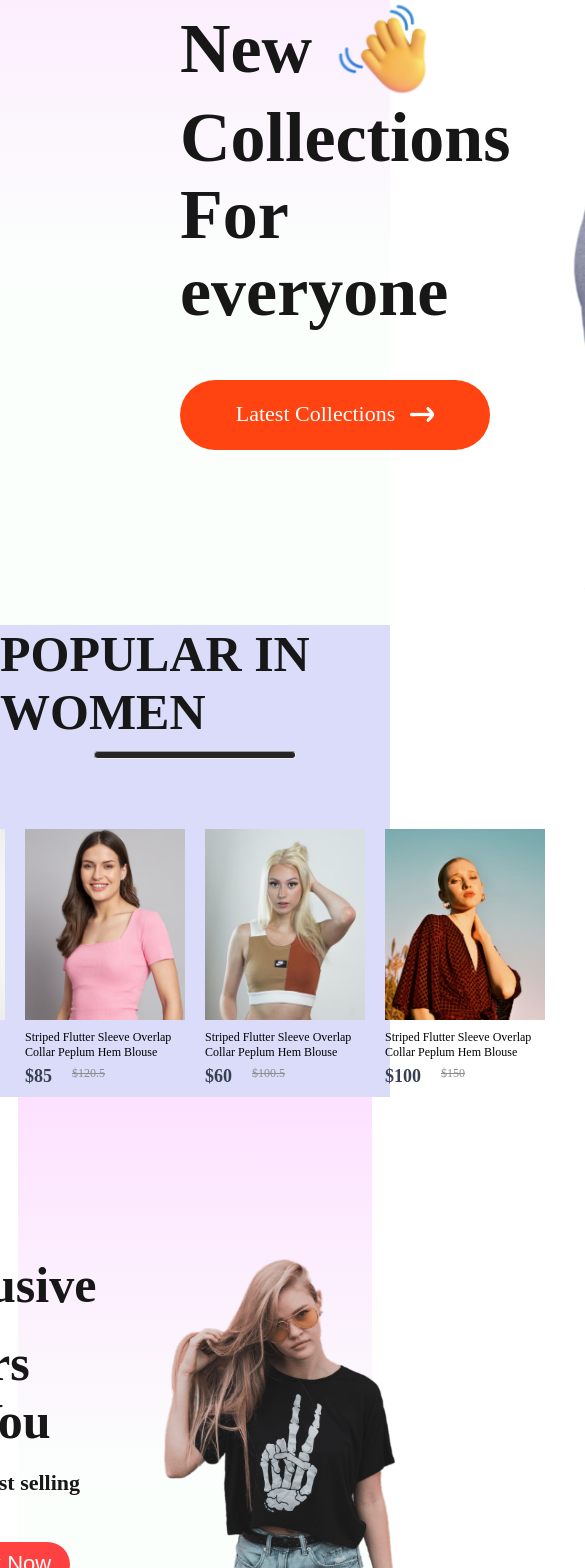
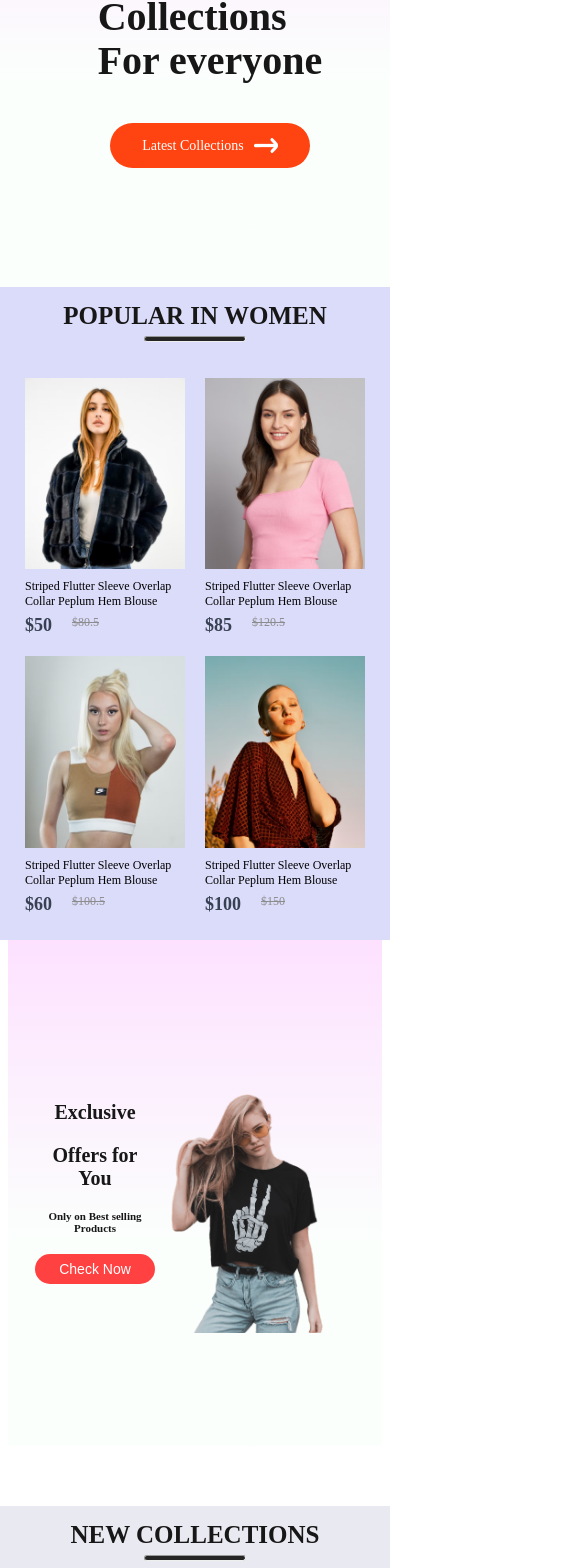
Before and after one commit to sarth-akvaish/Ecommerce_app, a React (Vite) app in the folder frontend/: page / in a window 390 px wide. Shown: the part 280-1848 px from the top of the page, 585 px wide, since content can reach past the window. Built offline with nearby package versions, Linux system fonts and the light colour scheme.

Commit message:
CSS fixes

```diff
--- a/frontend/src/App.css
+++ b/frontend/src/App.css
@@ -2,3 +2,6 @@
   margin: 0;
   padding: 0;
 }
+/* html,body{
+  max-width: 100%;
+} */
--- a/frontend/src/Components/Footer/Footer.css
+++ b/frontend/src/Components/Footer/Footer.css
@@ -59,3 +59,53 @@
   height: 3px;
   background: #c7c7c7;
 }
+
+@media (max-width: 800px) {
+  .footer {
+    gap: 20px;
+  }
+  .footer-logo {
+    gap: 10px;
+    align-items: end;
+  }
+  .footer-logo img {
+    width: 40px;
+  }
+  .footer-logo p {
+    font-size: 25px;
+  }
+  .footer-links {
+    font-size: 14px;
+    gap: 15px;
+  }
+  .footer-social-icons img {
+    width: 22px;
+  }
+  .footer-copyright {
+    font-size: 13px;
+  }
+}
+
+@media (max-width: 500px) {
+  .footer {
+    gap: 10px;
+    /* width: 100%; */
+  }
+  .footer-logo {
+    gap: 10px;
+    align-items: end;
+  }
+  .footer-logo img {
+    width: 40px;
+  }
+  .footer-logo p {
+    font-size: 25px;
+  }
+  .footer-links {
+    font-size: 14px;
+    gap: 15px;
+  }
+  .footer-social-icons img {
+    width: 22px;
+  }
+}
--- a/frontend/src/Components/Hero/Hero.css
+++ b/frontend/src/Components/Hero/Hero.css
@@ -2,6 +2,7 @@
   height: 100vh;
   background: linear-gradient(180deg, #fde1ff, #e1ffea22 60%);
   display: flex;
+  max-width: 100%;
 }
 
 .hero-left {
@@ -56,3 +57,120 @@
   justify-content: center;
   flex: 1;
 }
+
+@media (max-width: 1280px) {
+  .hero-left {
+    padding-left: 100px;
+    align-items: center;
+  }
+
+  .hero-left h2 {
+    font-size: 17px;
+  }
+
+  .hero-left p {
+    font-size: 50px;
+  }
+
+  .hand-hand-icon img {
+    width: 80px;
+  }
+
+  .hero-latest-btn {
+    gap: 10px;
+    width: 250px;
+    height: 60px;
+    margin-top: 20px;
+    font-size: 18px;
+  }
+
+  .hero-right img {
+    width: 500px;
+  }
+}
+
+@media (max-width: 1024px) {
+  .hero-left {
+    padding-left: 80px;
+    /* align-items: center; */
+  }
+
+  .hero-left h2 {
+    font-size: 17px;
+  }
+
+  .hero-left p {
+    font-size: 50px;
+  }
+
+  .hand-hand-icon img {
+    width: 70px;
+  }
+
+  .hero-latest-btn {
+    width: 220px;
+    height: 50px;
+    font-size: 16px;
+  }
+
+  .hero-right img {
+    width: 400px;
+  }
+}
+
+@media (max-width: 800px) {
+  .hero-left {
+    padding-left: 30px;
+    align-items: center;
+  }
+
+  .hero-left h2 {
+    font-size: 16px;
+  }
+
+  .hero-left p {
+    font-size: 40px;
+  }
+
+  .hand-hand-icon img {
+    width: 50px;
+  }
+
+  .hero-latest-btn {
+    width: 174px;
+    height: 40px;
+    font-size: 14px;
+  }
+  .hero-right{
+    align-items: center;
+  }
+
+  .hero-right img {
+    width: 300px;
+  }
+}
+@media (max-width: 500px) {
+  .hero {
+    flex-direction: column;
+    height: 60vh;
+    max-width: 100%;
+  }
+  .hero-right {
+    display: none;
+  }
+
+  .hero-left h2 {
+    font-size: 18px;
+  }
+  .hero-left p {
+    font-size: 40px;
+  }
+  .hand-hand-icon img {
+    width: 55px;
+  }
+  .hero-latest-btn {
+    width: 200px;
+    height: 45px;
+    font-size: 14px;
+  }
+}
--- a/frontend/src/Components/Item/Item.css
+++ b/frontend/src/Components/Item/Item.css
@@ -78,6 +78,7 @@
   .item {
     width: 160px;
   }
+
   .item img {
     width: 160px;
   }
--- a/frontend/src/Components/Navbar/Navbar.css
+++ b/frontend/src/Components/Navbar/Navbar.css
@@ -4,8 +4,9 @@
   /* align-items: center; */
   padding: 16px;
   align-items: center;
-  /* width: 100vw; */
+  /* width: 100%; */
   border-bottom: 1px solid rgb(206, 206, 206);
+  background-color: #dbdbdb;
 }
 
 .nav-logo {
--- a/frontend/src/Components/NewCollections/NewCollection.css
+++ b/frontend/src/Components/NewCollections/NewCollection.css
@@ -10,6 +10,7 @@
   flex-direction: column;
   align-items: center;
   gap: 10px;
+  /* width: 100%; */
   padding: 10px;
   background-color: rgb(233, 233, 241);
 }
@@ -26,3 +27,78 @@
   border-radius: 10px;
   background: #252525;
 }
+
+@media (max-width: 1280px) {
+  .new-collections {
+    padding: 20px;
+    /* height: 80vh; */
+  }
+
+  .new-collections h1 {
+    font-size: 40px;
+  }
+
+  .new-collections hr {
+    width: 160px;
+    height: 4px;
+  }
+  .collections {
+    gap: 30px;
+    margin-top: 30px;
+  }
+}
+
+@media (max-width: 1024px) {
+  .new-collections {
+    padding: 15px;
+    /* height: 78vh; */
+  }
+
+  .new-collections h1 {
+    font-size: 30px;
+  }
+
+  .new-collections hr {
+    width: 160px;
+    height: 4px;
+  }
+  .collections {
+    gap: 25px;
+    margin-top: 20px;
+  }
+}
+@media (max-width: 800px) {
+  .new-collections {
+    /* height: 60vh; */
+    gap: 6px;
+  }
+
+  .new-collections h1 {
+    font-size: 25px;
+  }
+
+  .new-collections hr {
+    width: 100px;
+    /* height: 4px; */
+  }
+  .collections {
+    gap: 10px;
+    /* margin-top: 20px; */
+  }
+}
+
+@media (max-width: 520px) {
+  .new-collections {
+    /* height: 100%; */
+    /* width: 100%; */
+    gap: 6px;
+  }
+  .new-collections h1 {
+    font-size: 25px;
+  }
+  .collections {
+    display: grid;
+    grid-template-columns: 1fr 1fr;
+    gap: 20px;
+  }
+}
--- a/frontend/src/Components/Newsletter/Newsletter.css
+++ b/frontend/src/Components/Newsletter/Newsletter.css
@@ -15,7 +15,7 @@
 
 .newsletter h1 {
   color: #454545;
-  font-size: 35px;
+  font-size: 39px;
   font-weight: 600;
 }
 
@@ -59,3 +59,120 @@
 .newsletter div button:hover {
   background: rgb(66, 66, 66);
 }
+
+@media (max-width: 1280px) {
+  .newsletter {
+    padding: 0 80px;
+    margin-bottom: 120px;
+    gap: 20px;
+  }
+
+  .newsletter h1 {
+    font-size: 36px;
+  }
+  .newsletter p {
+    font-size: 16px;
+  }
+  .newsletter div {
+    width: 600px;
+    height: 60px;
+  }
+
+  .newsletter div input {
+    width: 400px;
+  }
+
+  .newsletter div button {
+    width: 160px;
+  }
+}
+
+@media (max-width: 1024px) {
+  .newsletter {
+    margin-bottom: 60px;
+  }
+
+  .newsletter h1 {
+    font-size: 30px;
+  }
+  .newsletter p {
+    font-size: 14px;
+  }
+  .newsletter div {
+    width: 500px;
+    height: 50px;
+  }
+
+  .newsletter div input {
+    width: 300px;
+    font-size: 17px;
+  }
+
+  .newsletter div button {
+    width: 160px;
+    height: 50px;
+    font-size: 14px;
+  }
+}
+
+
+@media (max-width: 800px) {
+  .newsletter {
+    margin-bottom: 30px;
+    height: 35vh;
+  }
+
+  .newsletter h1 {
+    font-size: 20px;
+  }
+  .newsletter p {
+    font-size: 12px;
+  }
+  .newsletter div {
+    width: 400px;
+    height: 40px;
+  }
+
+  .newsletter div input {
+    width: 200px;
+    font-size: 17px;
+  }
+
+  .newsletter div button {
+    width: 100px;
+    height: 40px;
+    font-size: 13px;
+  }
+}
+
+
+@media (max-width: 500px) {
+  .newsletter {
+    margin-bottom: 30px;
+    height: 35vh;
+    /* width: 100%; */
+  }
+
+  .newsletter h1 {
+    font-size: 18px;
+  }
+  .newsletter p {
+    font-size: 12px;
+    max-width: 200px;
+  }
+  .newsletter div {
+    width: 300px;
+    height: 30px;
+  }
+
+  .newsletter div input {
+    width: 150px;
+    font-size: 17px;
+  }
+
+  .newsletter div button {
+    width: 80px;
+    height: 30px;
+    font-size: 10px;
+  }
+}
--- a/frontend/src/Components/Offers/Offers.css
+++ b/frontend/src/Components/Offers/Offers.css
@@ -3,9 +3,10 @@
   height: 65vh;
   display: flex;
   margin: auto;
+  /* margin-top: 100px; */
   padding: 0px 140px;
   justify-content: center;
-  padding: 50px;
+  /* padding: 30px; */
   background: linear-gradient(180deg, #fde1ff, #e1ffea22 60%);
 }
 
@@ -20,7 +21,7 @@
 
 .offers-left h1 {
   color: #171717;
-  font-size: 50px;
+  font-size: 60px;
   font-weight: 600;
 }
 
@@ -42,6 +43,9 @@
   font-weight: 500;
 }
 
+.offers-left button:hover {
+  background: #fd8a8a;
+}
 .offers-right {
   flex: 1;
   display: flex;
@@ -55,3 +59,101 @@
   height: 400px;
   object-fit: contain;
 }
+
+@media (max-width: 1280px) {
+  .offers {
+    padding: 0 80px;
+    margin-bottom: 40px;
+  }
+  .offers-left h1 {
+    font-size: 45px;
+  }
+  .offers-left p {
+    font-size: 20px;
+  }
+  .offers-right img {
+    width: 300px;
+  }
+
+  .offers-left button {
+    width: 180px;
+  }
+
+  .offers-right {
+    padding-top: 30px;
+  }
+}
+
+@media (max-width: 1024px) {
+  .offers {
+    padding: 0 60px;
+    margin-bottom: 40px;
+    height: 60vh;
+  }
+  .offers-left h1 {
+    font-size: 30px;
+  }
+  .offers-left p {
+    font-size: 16px;
+  }
+  .offers-right img {
+    width: 300px;
+    height: 300px;
+  }
+
+  .offers-left button {
+    width: 160px;
+    height: 40px;
+    font-size: 17px;
+  }
+
+  .offers-right {
+    padding-top: 30px;
+  }
+}
+
+@media (max-width: 800px) {
+  .offers {
+    margin-bottom: 60px;
+  }
+  .offers-left h1 {
+    font-size: 25px;
+  }
+  .offers-left p {
+    font-size: 13px;
+  }
+  .offers-right img {
+    width: 200px;
+  }
+
+  .offers-left button {
+    width: 140px;
+    height: 35px;
+    font-size: 14px;
+  }
+}
+
+@media (max-width: 520px) {
+  .offers-left{
+    text-align: center;
+    /* margin-bottom: 0; */
+    /* height: 65vh; */
+
+  }
+  .offers-left h1 {
+    font-size: 20px;
+  }
+  .offers-left p {
+    font-size: 11px;
+  }
+  .offers-right img {
+    width: 200px;
+    height: 250px;
+  }
+
+  .offers-left button {
+    width: 120px;
+    height: 30px;
+    font-size: 14px;
+  }
+}
--- a/frontend/src/Components/Popular/Popular.css
+++ b/frontend/src/Components/Popular/Popular.css
@@ -3,6 +3,8 @@
   flex-direction: column;
   align-items: center;
   gap: 10px;
+  height: 90vh;
+  /* width: 100%; */
   /* height: 90vh; */
   background-color: rgb(219, 219, 250);
 }
@@ -24,5 +26,79 @@
   margin-top: 50px;
   display: flex;
   padding: 10px;
-  gap: 20px;
+  gap: 40px;
 }
+
+@media (max-width: 1280px) {
+  .popular {
+    padding: 20px;
+    height: 80vh;
+  }
+
+  .popular h1 {
+    font-size: 40px;
+  }
+
+  .popular hr {
+    width: 160px;
+    height: 4px;
+  }
+  .popular-item {
+    gap: 30px;
+    margin-top: 30px;
+  }
+}
+
+@media (max-width: 1024px) {
+  .popular {
+    padding: 15px;
+    height: 78vh;
+  }
+
+  .popular h1 {
+    font-size: 30px;
+  }
+
+  .popular hr {
+    width: 160px;
+    height: 4px;
+  }
+  .popular-item {
+    gap: 25px;
+    margin-top: 20px;
+  }
+}
+@media (max-width: 800px) {
+  .popular {
+    height: 60vh;
+    gap: 6px;
+  }
+
+  .popular h1 {
+    font-size: 25px;
+  }
+
+  .popular hr {
+    width: 100px;
+    /* height: 4px; */
+  }
+  .popular-item {
+    gap: 10px;
+    /* margin-top: 20px; */
+  }
+}
+
+@media (max-width: 520px) {
+  .popular {
+    height: 100%;
+    gap: 6px;
+  }
+  .popular h1 {
+    font-size: 25px;
+  }
+  .popular-item {
+    display: grid;
+    grid-template-columns: 1fr 1fr;
+    gap: 20px;
+  }
+}
--- a/frontend/src/Pages/Shop.jsx
+++ b/frontend/src/Pages/Shop.jsx
@@ -6,14 +6,13 @@
 import Newsletter from '../Components/Newsletter/Newsletter'
 
 const Shop = () => {
-    return (
-        <div>
-            <Hero />
-            <Popular />
-            <Offers />
-            <NewCollection />
-            <Newsletter />
-        </div>
+    return (<>
+        <Hero />
+        <Popular />
+        <Offers />
+        <NewCollection />
+        <Newsletter />
+    </>
     )
 }
 
```
